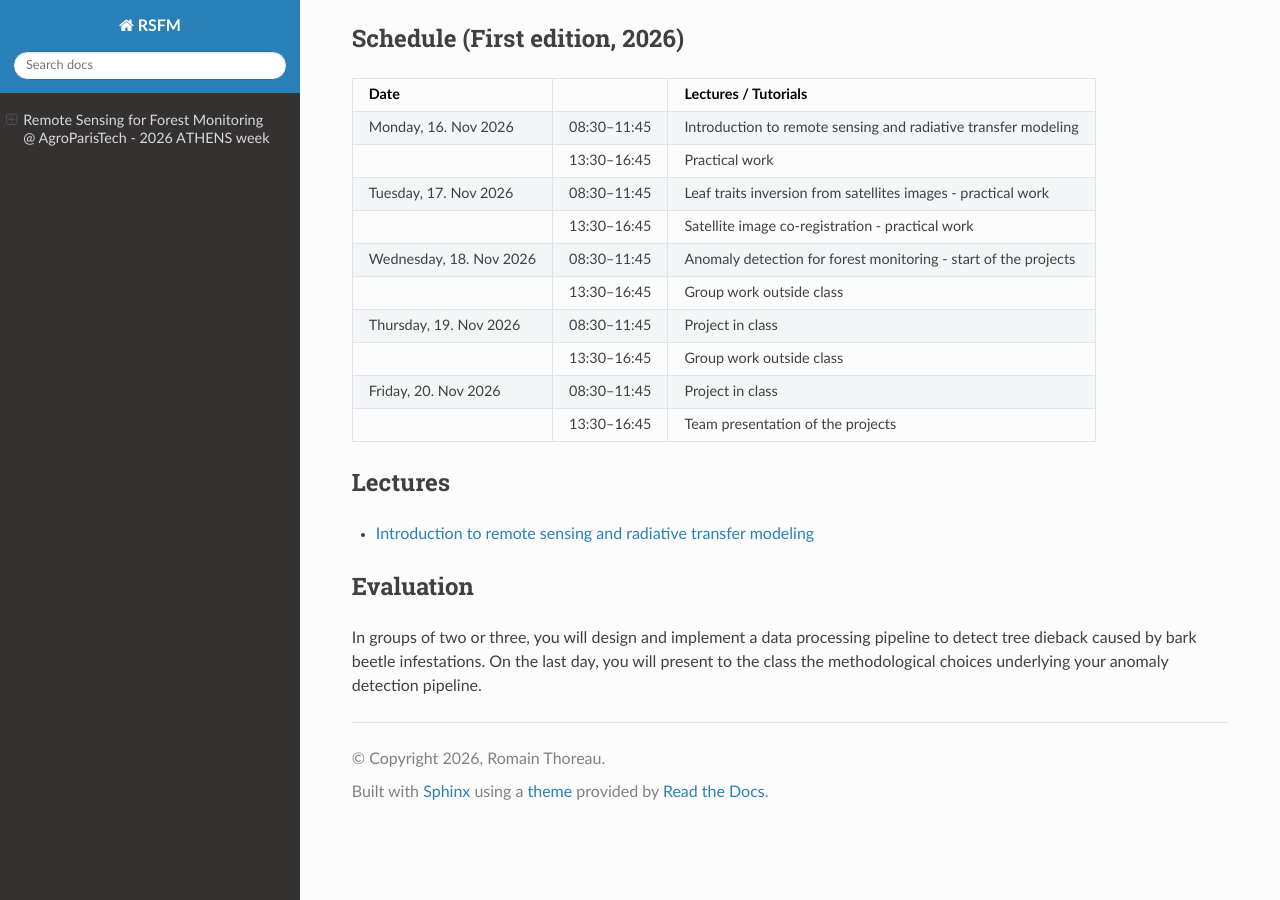
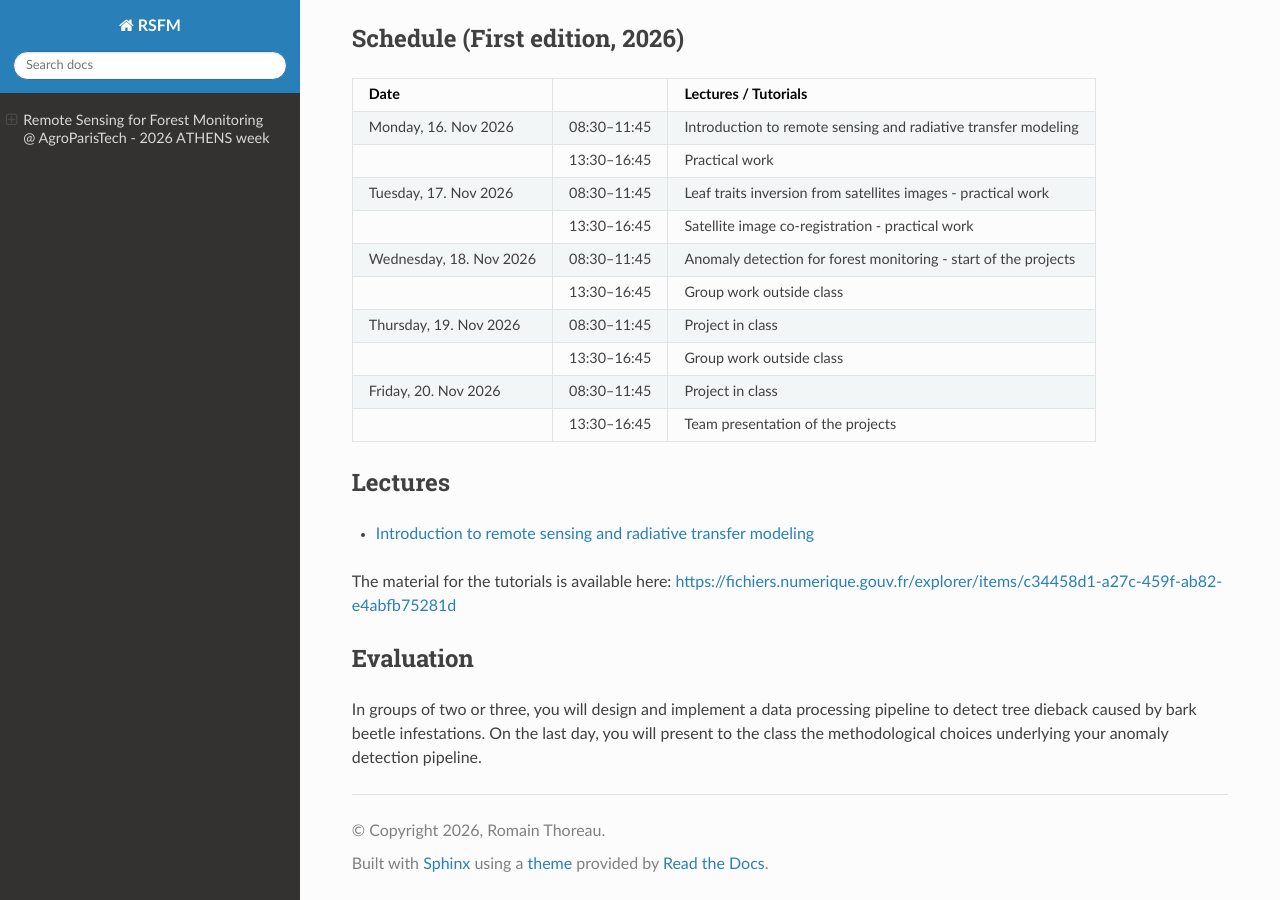
Before and after one commit to Romain3Ch216/RSFM, a Sphinx documentation site: the page built from docs/index.rst, in a window 1280 px wide and 900 px high, scrolled down 550 px. Built offline with Sphinx 7.4.7 and the Read the Docs theme 3.1.0, drawn with Linux system fonts in a browser that asks for light colours; pages that are not in the unit, such as notebooks, are missing from menus.

Commit message:
update index

```diff
--- a/docs/index.rst
+++ b/docs/index.rst
@@ -58,6 +58,8 @@ Lectures
    tutorials/basics_radiative_transfer_modeling/basics_radiative_transfer_modeling.ipynb
    tutorials/leaf_traits_inversion/leaf_traits_inversion.ipynb
 
+The material for the tutorials is available here: https://fichiers.numerique.gouv.fr/explorer/items/c34458d1-a27c-459f-ab82-e4abfb75281d
+
 Evaluation
 ----------
 
```
